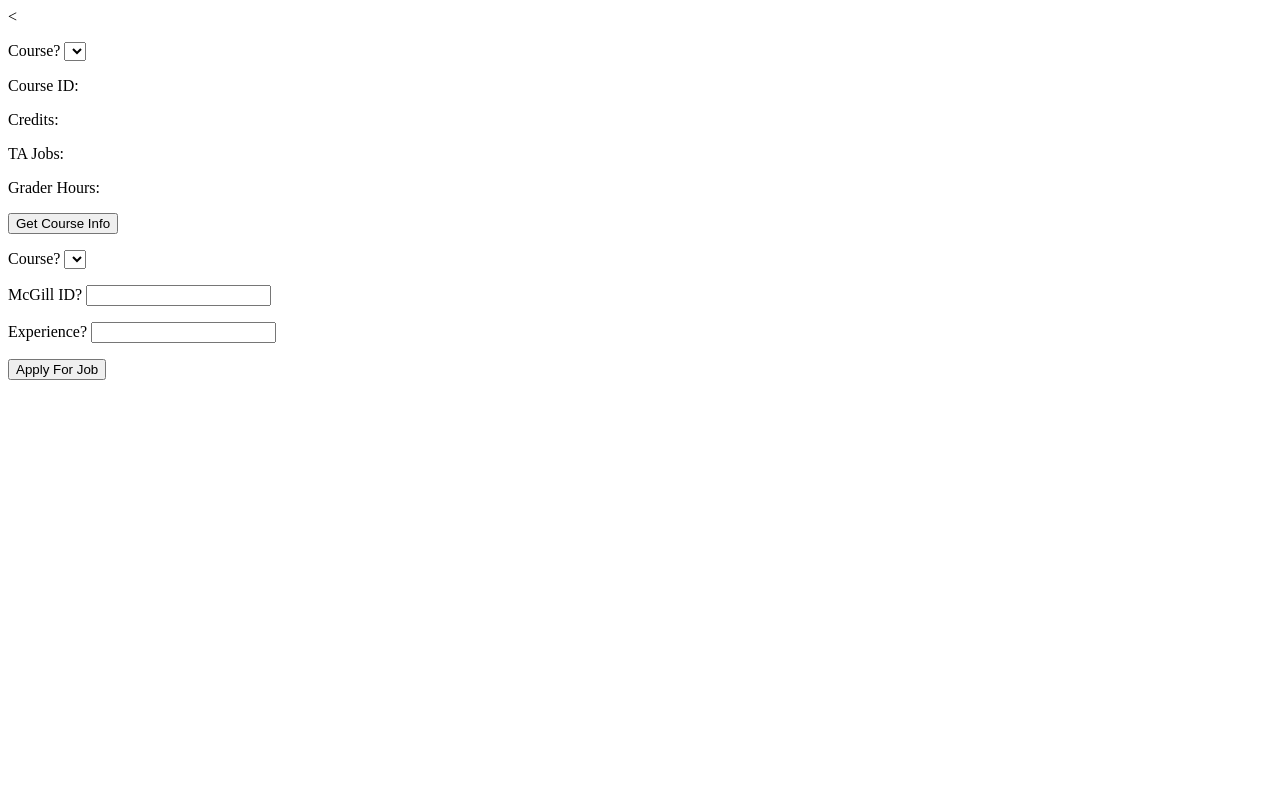
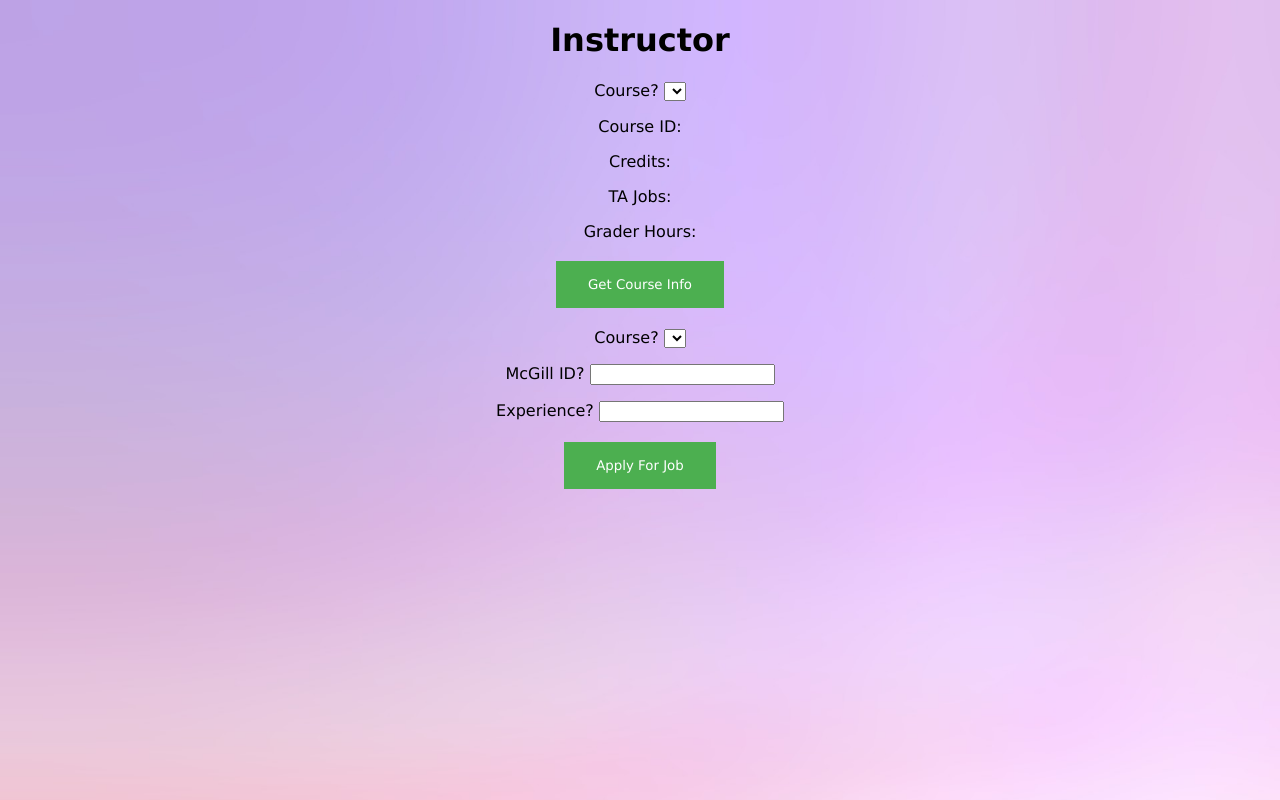
Before and after one commit to hakimamarouche/TAMAS, a PHP site: page / in a window 1280 px wide. Run offline with PHP 8.4, Linux system fonts and the light colour scheme; lists and menus that the app fills with data are empty.

Commit message:
Added CSS styling to the app

```diff
--- a/TeachingAssistantManagementSystemPHP/index.php
+++ b/TeachingAssistantManagementSystemPHP/index.php
@@ -1,6 +1,8 @@
-<<!DOCTYPE html>
+<!DOCTYPE html>
+
 <html>
 	<head>
+		<link href="style.css" type='text/css' rel="stylesheet">
 		<meta charset="UTF-8">
 		<title>Teaching Assistant Management System</title>
 		<style>
@@ -24,9 +26,12 @@
 		$pm = new PersistenceTams();
 		$dpt = $pm->loadDataFromStore();
 		$jm = $dpt->getTaManager();
+		$poop = 2;
+// 		echo "$poop";
+// 		echo "$jm->numberOfCourses()";
 
 		?>
-
+		<h1>Instructor</h1>
 		<form action="UpdateCourseInfo.php" method="post">
 			<?php
 			if (isset($_SESSION['errorCourseInfo']) && !empty($_SESSION['errorCourseInfo']))
@@ -36,11 +41,7 @@
 			?>
 
 			<p>Course? <select name='coursespinner'>
-			<?php
-// 			foreach ($jm->getCourses() as $course) {
-// 				echo "<option>" . $course->getCourseID() . "</option>";
-// 			}
-			?>
+
 			</select></p>
 
 			<p>Course ID:
@@ -81,11 +82,7 @@
 		<form action="ApplyForJob.php" method="post">
 
 			<p>Course? <select name='coursespinner'>
-			<?php
-// 			foreach ($jm->getCourses() as $course) {
-// 				echo "<option>" . $course->getCourseID() . "</option>";
-// 			}
-			?>
+
 			</select></p>
 
 			<p>McGill ID? <input type="text" name="mcgill_id" />
--- /dev/null
+++ b/TeachingAssistantManagementSystemPHP/style.css
@@ -0,0 +1,25 @@
+h1 {
+	text-align: center;
+	font-family: "Lucida Sans Unicode", "Lucida Grande", sans-serif;
+}
+
+p {
+	text-align: center;
+	font-family: "Lucida Sans Unicode", "Lucida Grande", sans-serif;
+}
+
+body {
+	background-image: url("bg.jpg");
+    background-size: 100% 200%;
+}
+
+input[type=button], input[type=submit], input[type=reset] {
+	font-family: "Lucida Sans Unicode", "Lucida Grande", sans-serif;
+    background-color: #4CAF50;
+    border: none;
+    color: white;
+    padding: 16px 32px;
+    text-decoration: none;
+    margin: 4px 2px;
+    cursor: pointer;
+}
```
Also changed, not shown: TeachingAssistantManagementSystemPHP/bg.jpg (added).
